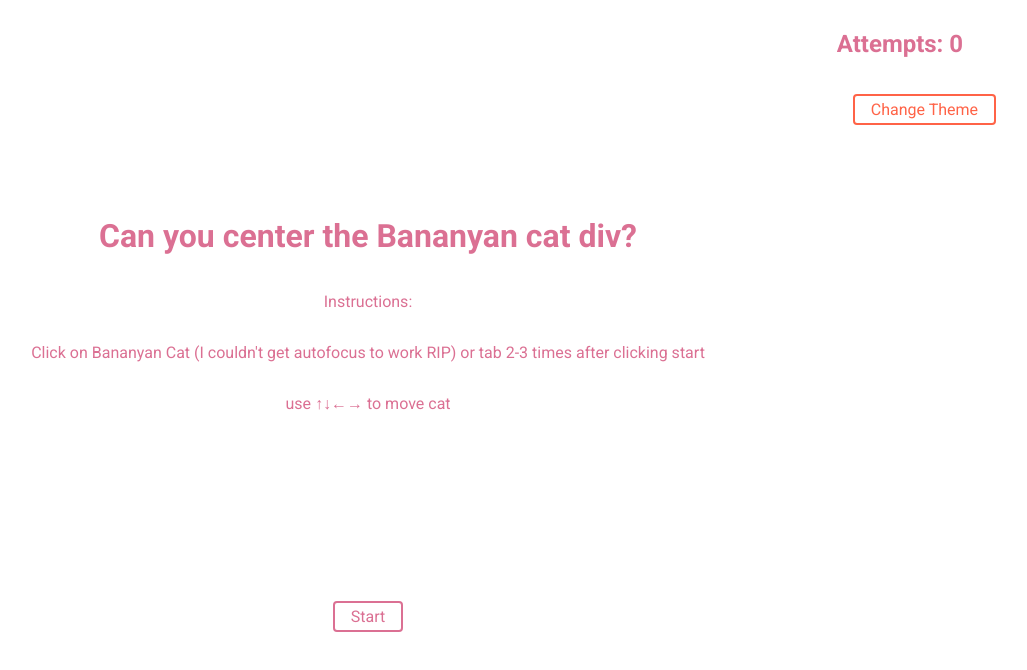
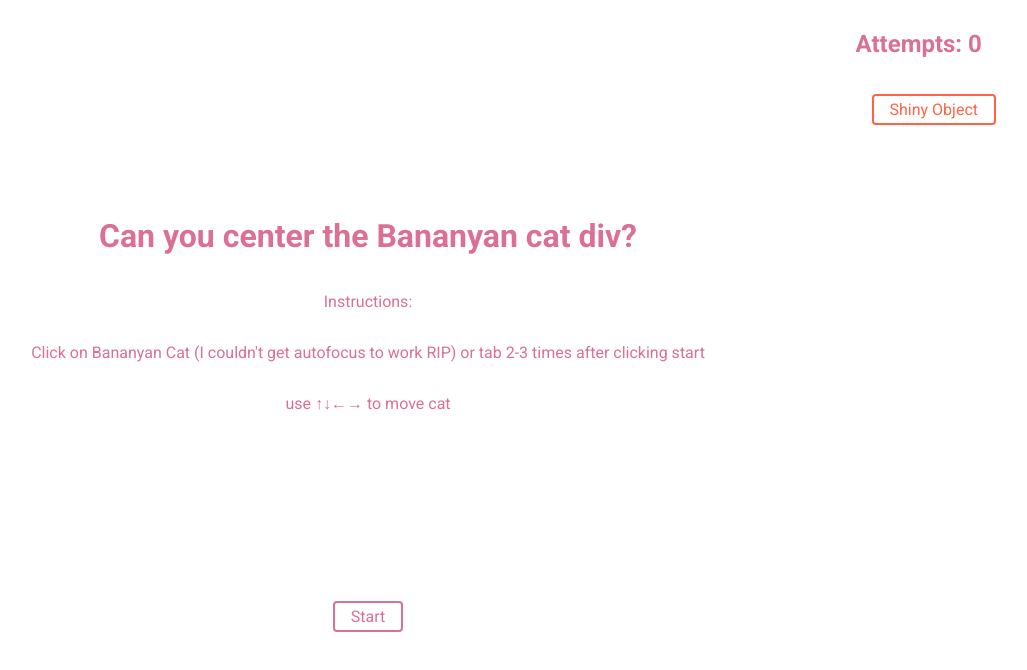
Before and after one commit to bananyanrito/centerthebananyan, a React (Create React App) app: page / in a window 1280 px wide. Shown: the top 670 px of the page, without its empty margins (248-1275 px from the left). Built offline with nearby package versions, Linux system fonts and the light colour scheme; the HTML template or start-up script is replaced by a standard one.

Commit message:
a little bit of clean up work and organization

```diff
--- a/src/App.tsx
+++ b/src/App.tsx
@@ -1,14 +1,8 @@
 import React, { useState } from 'react';
 import { ThemeProvider } from 'styled-components';
 import { AppContainer, AbsolutePosContainer } from './components/Container';
-import { PageButton } from './components/buttons/PageButton';
-import { Button } from './components/buttons/Button';
-import { SplashPage } from './components/pages/SplashPage';
-import { CheatCodePage } from './components/pages/CheatCodePage';
-import { WinPage } from './components/pages/WinPage';
-import { LosePage } from './components/pages/LosePage';
-import { CanvasPage } from './components/pages/CanvasPage';
-import { Bananyan } from './components/pages/Bananyan';
+import { Button, PageButton } from './components/buttons';
+import { Page } from './components/pages';
 import { PageState, GodMode, ITheme, PVRTheme, TomatoTheme } from './constants';
 
 const App: React.FC = () => {
@@ -45,11 +39,16 @@ const App: React.FC = () => {
           <h2>Attempts: {attempts}</h2>
           <ThemeProvider theme={getOtherTheme()}>
             <Button onClick={() => setTheme(getOtherTheme())}>
-              Change Theme
+              Shiny Object
             </Button>
           </ThemeProvider>
         </AbsolutePosContainer>
-        {showPage(pageState, godModeActivation, godMode, attempts)}
+        <Page
+          pageState={pageState}
+          turnOnCheat={godModeActivation}
+          godMode={godMode}
+          attempts={attempts}
+        />
         <PageButton
           pageState={pageState}
           setPageState={setPageState}
@@ -63,35 +62,4 @@ const App: React.FC = () => {
   );
 };
 
-const showPage = (
-  pageState: PageState,
-  turnOnCheat: Function,
-  godMode: string,
-  attempts: number
-) => {
-  const hasGodMode = godMode !== GodMode.NAY;
-  switch (pageState) {
-    case PageState.SPLASH:
-      return <SplashPage />;
-    case PageState.CANVAS:
-      return (
-        <>
-          <CanvasPage hasGodMode={hasGodMode} />
-          <Bananyan
-            show={pageState === PageState.CANVAS}
-            hasGodMode={hasGodMode}
-          />
-        </>
-      );
-    case PageState.WIN:
-      return <WinPage hasGodMode={hasGodMode} />;
-    case PageState.LOSE:
-      return <LosePage showHint={attempts > 1} />;
-    case PageState.CHEAT_CODE:
-      return (
-        <CheatCodePage turnOnCheat={turnOnCheat} hasGodMode={hasGodMode} />
-      );
-  }
-};
-
 export default App;
--- a/src/components/buttons/PageButton.tsx
+++ b/src/components/buttons/PageButton.tsx
@@ -3,7 +3,7 @@ import { Button } from './Button';
 import { ButtonGroupContainer } from '../Container';
 import { PageState, GodMode } from '../../constants';
 
-interface PageStateButtonProps {
+interface PageButtonProps {
   pageState: PageState;
   setPageState: (value: React.SetStateAction<PageState>) => void;
   godMode: string;
@@ -12,7 +12,7 @@ interface PageStateButtonProps {
   incrementAttempts: () => void;
 }
 
-export const PageButton: React.FC<PageStateButtonProps> = ({
+export const PageButton: React.FC<PageButtonProps> = ({
   pageState,
   setPageState,
   godMode,
--- /dev/null
+++ b/src/components/buttons/index.ts
@@ -0,0 +1,2 @@
+export * from './Button';
+export * from './PageButton';
--- /dev/null
+++ b/src/components/pages/BasePage.tsx
@@ -0,0 +1,29 @@
+import React from 'react';
+import styled from 'styled-components';
+import { CenterContainer, PageContainer } from '../Container';
+import { ITheme } from '../../constants';
+
+interface PageProps {
+  children?: React.ReactNode;
+  headerText?: string;
+  column?: boolean;
+}
+
+const Title = styled.h1<{ theme: ITheme }>`
+  font-size: 2em;
+  text-align: center;
+  color: ${({ theme }) => theme.main};
+`;
+
+export const BasePage: React.FC<PageProps> = ({
+  headerText,
+  children,
+  column,
+}) => (
+  <PageContainer>
+    <CenterContainer column={column}>
+      <Title>{headerText}</Title>
+      {children}
+    </CenterContainer>
+  </PageContainer>
+);
--- a/src/components/pages/CanvasPage.tsx
+++ b/src/components/pages/CanvasPage.tsx
@@ -1,6 +1,6 @@
 import React from 'react';
 import { CenterContainer } from '../Container';
-import { Page } from './Page';
+import { BasePage } from './BasePage';
 import { BananyanDimensions } from '../../constants';
 
 interface CanvasPageProps {
@@ -9,8 +9,8 @@ interface CanvasPageProps {
 
 export const CanvasPage: React.FC<CanvasPageProps> = ({ hasGodMode }) => {
   return (
-    <Page>
+    <BasePage>
       <CenterContainer cheatMode={hasGodMode} {...BananyanDimensions} />
-    </Page>
+    </BasePage>
   );
 };
--- a/src/components/pages/CheatCodePage.tsx
+++ b/src/components/pages/CheatCodePage.tsx
@@ -1,5 +1,5 @@
 import React, { useState } from 'react';
-import { Page } from './Page';
+import { BasePage } from './BasePage';
 import { Input } from '../Input';
 import { Button } from '../buttons/Button';
 import { GodMode, PageText } from '../../constants';
@@ -26,7 +26,7 @@ export const CheatCodePage: React.FC<CheatCodePageProps> = ({
   };
 
   return (
-    <Page column headerText={PageText.CHEAT_CODE}>
+    <BasePage column headerText={PageText.CHEAT_CODE}>
       {hasGodMode && <p>God mode is ON</p>}
       <Input onChange={e => setInputValue(e.target.value)} value={inputValue} />
       <Button
@@ -37,6 +37,6 @@ export const CheatCodePage: React.FC<CheatCodePageProps> = ({
       >
         Check
       </Button>
-    </Page>
+    </BasePage>
   );
 };
--- a/src/components/pages/LosePage.tsx
+++ b/src/components/pages/LosePage.tsx
@@ -1,5 +1,5 @@
 import React from 'react';
-import { Page } from './Page';
+import { BasePage } from './BasePage';
 import { PageText } from '../../constants';
 
 interface LosePageProps {
@@ -7,7 +7,7 @@ interface LosePageProps {
 }
 
 export const LosePage: React.FC<LosePageProps> = ({ showHint }) => (
-  <Page column headerText={PageText.LOSE}>
+  <BasePage column headerText={PageText.LOSE}>
     {showHint && <p>Hint: ↑↑↓↓←→←→B A START</p>}
-  </Page>
+  </BasePage>
 );
--- a/src/components/pages/Page.tsx
+++ b/src/components/pages/Page.tsx
@@ -1,25 +1,48 @@
 import React from 'react';
-import styled from 'styled-components';
-import { CenterContainer, PageContainer } from '../Container';
-import { ITheme } from '../../constants';
+import { PageState, GodMode } from '../../constants';
+import {
+  SplashPage,
+  CheatCodePage,
+  WinPage,
+  LosePage,
+  CanvasPage,
+  Bananyan,
+} from './';
 
 interface PageProps {
-  children?: React.ReactNode;
-  headerText?: string;
-  column?: boolean;
+  pageState: PageState;
+  turnOnCheat: (mode: GodMode) => void;
+  godMode: string;
+  attempts: number;
 }
 
-const Title = styled.h1<{ theme: ITheme }>`
-  font-size: 2em;
-  text-align: center;
-  color: ${({ theme }) => theme.main};
-`;
-
-export const Page: React.FC<PageProps> = ({ headerText, children, column }) => (
-  <PageContainer>
-    <CenterContainer column={column}>
-      <Title>{headerText}</Title>
-      {children}
-    </CenterContainer>
-  </PageContainer>
-);
+export const Page: React.FC<PageProps> = ({
+  pageState,
+  turnOnCheat,
+  godMode,
+  attempts,
+}) => {
+  const hasGodMode = godMode !== GodMode.NAY;
+  switch (pageState) {
+    case PageState.SPLASH:
+      return <SplashPage />;
+    case PageState.CANVAS:
+      return (
+        <>
+          <CanvasPage hasGodMode={hasGodMode} />
+          <Bananyan
+            show={pageState === PageState.CANVAS}
+            hasGodMode={hasGodMode}
+          />
+        </>
+      );
+    case PageState.WIN:
+      return <WinPage hasGodMode={hasGodMode} />;
+    case PageState.LOSE:
+      return <LosePage showHint={attempts > 1} />;
+    case PageState.CHEAT_CODE:
+      return (
+        <CheatCodePage turnOnCheat={turnOnCheat} hasGodMode={hasGodMode} />
+      );
+  }
+};
--- a/src/components/pages/SplashPage.tsx
+++ b/src/components/pages/SplashPage.tsx
@@ -1,14 +1,14 @@
 import React from 'react';
-import { Page } from './Page';
+import { BasePage } from './BasePage';
 import { PageText } from '../../constants';
 
 export const SplashPage: React.FC = () => (
-  <Page column headerText={PageText.SPLASH}>
+  <BasePage column headerText={PageText.SPLASH}>
     <p>Instructions:</p>
     <p>
       Click on Bananyan Cat (I couldn't get autofocus to work RIP) or tab 2-3
       times after clicking start
     </p>
     <p>use ↑↓←→ to move cat</p>
-  </Page>
+  </BasePage>
 );
--- a/src/components/pages/WinPage.tsx
+++ b/src/components/pages/WinPage.tsx
@@ -1,5 +1,5 @@
 import React from 'react';
-import { Page } from './Page';
+import { BasePage } from './BasePage';
 import { Button } from '../buttons/Button';
 import { PageText } from '../../constants';
 
@@ -9,7 +9,7 @@ interface WinPageProps {
 
 export const WinPage: React.FC<WinPageProps> = ({ hasGodMode }) => {
   return (
-    <Page column headerText={PageText.WIN}>
+    <BasePage column headerText={PageText.WIN}>
       {hasGodMode && (
         <Button
           onClick={() =>
@@ -22,6 +22,6 @@ export const WinPage: React.FC<WinPageProps> = ({ hasGodMode }) => {
           Claim Prize
         </Button>
       )}
-    </Page>
+    </BasePage>
   );
 };
--- /dev/null
+++ b/src/components/pages/index.ts
@@ -0,0 +1,8 @@
+export * from './Bananyan';
+export * from './BasePage';
+export * from './CanvasPage';
+export * from './CheatCodePage';
+export * from './LosePage';
+export * from './Page';
+export * from './SplashPage';
+export * from './WinPage';
```
